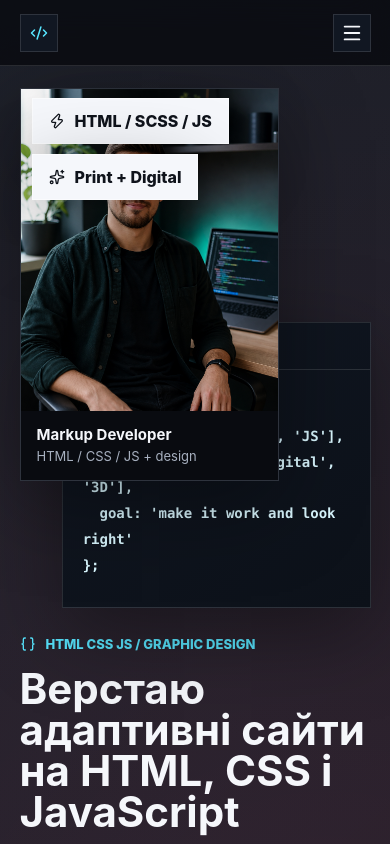
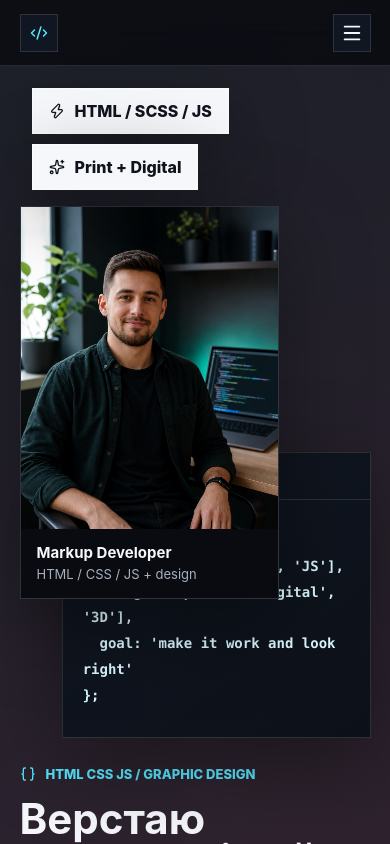
Before and after one commit to Mr-Vadym/portfolio, a React (Vite) app: page / in a window 390 px wide. Shown: the top 844 px of the page. Built offline with nearby package versions, Linux system fonts and the light colour scheme.

Commit message:
Fix mobile hero chip overlap

```diff
--- a/app/globals.css
+++ b/app/globals.css
@@ -655,12 +655,23 @@ h3 {
   }
 
   .floating-chip {
-    position: relative;
-    top: auto;
-    left: auto;
+    position: absolute;
+    left: 12px;
     right: auto;
     bottom: auto;
-    margin: 10px 0 0 12px;
+    margin: 0;
+  }
+
+  .chip-one {
+    top: 0;
+  }
+
+  .chip-two {
+    top: 56px;
+  }
+
+  .portrait-card {
+    top: 118px;
   }
 
   .metrics,
@@ -703,7 +714,7 @@ h3 {
   }
 
   .hero-media {
-    min-height: 520px;
+    min-height: 650px;
   }
 
   .portrait-card {
```
